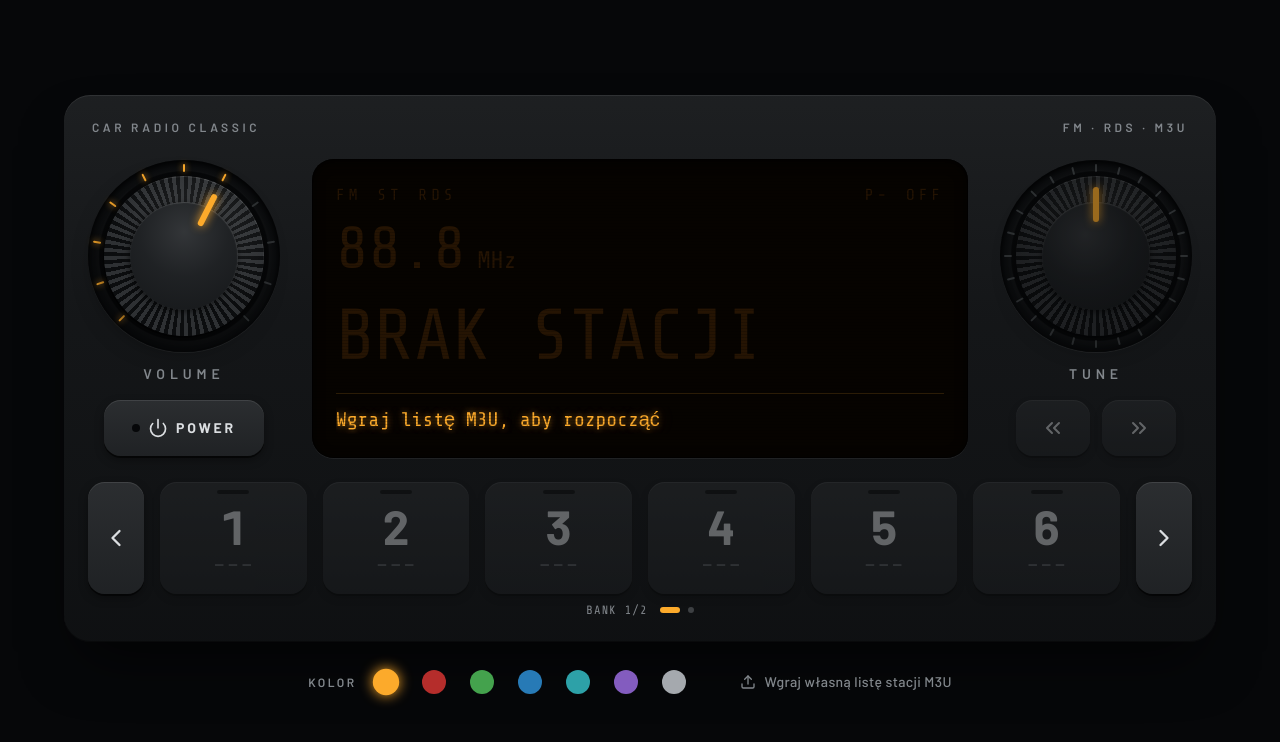
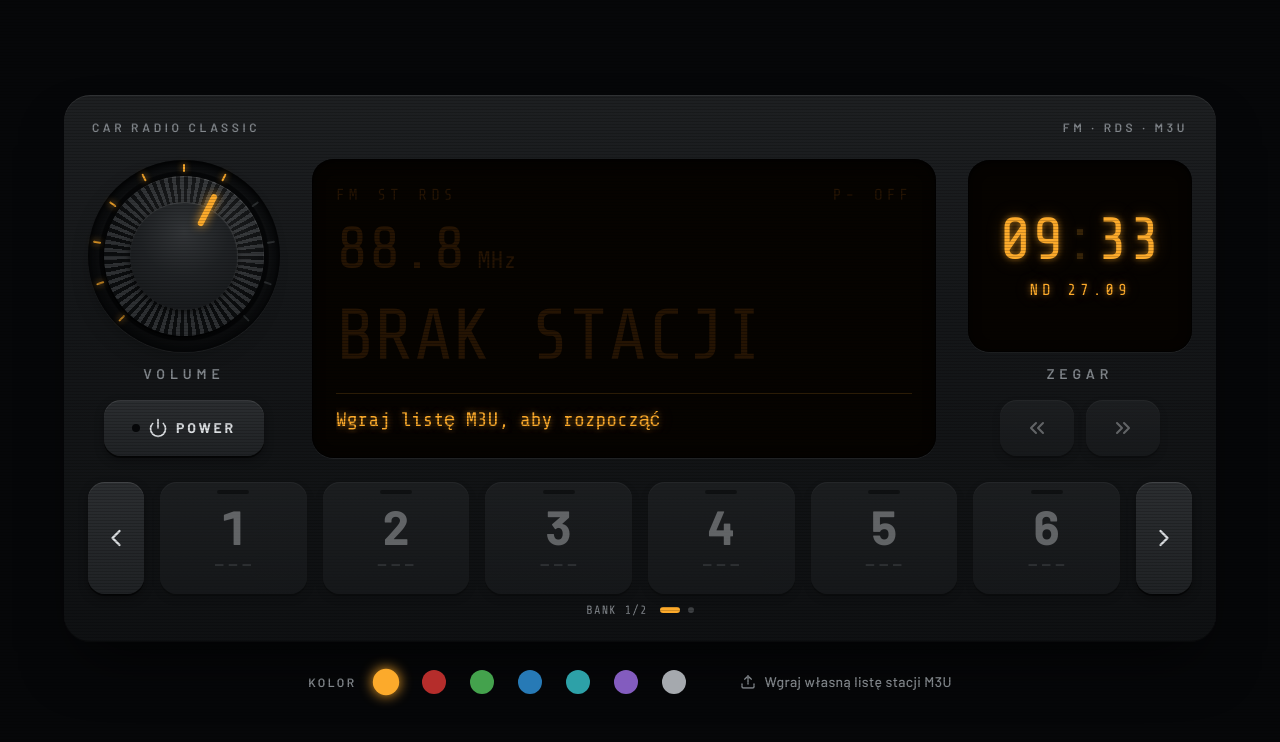
Before and after one commit to ravmen/car-radio-ravmen, a Next.js app: page / in a window 1280 px wide. Shown: the top 742 px of the page. Built offline with nearby package versions, Linux system fonts and the light colour scheme; no server answers.

Commit message:
feat: add DigitalClock component and replace RotaryKnob in CarRadio

```diff
--- a/components/radio/car-radio.tsx
+++ b/components/radio/car-radio.tsx
@@ -4,6 +4,7 @@ import { ChevronsLeft, ChevronsRight, Power } from 'lucide-react'
 import { useCallback, useEffect, useMemo, useRef, useState } from 'react'
 import { PlaylistLoader } from '@/components/radio/playlist-loader'
 import { ColorPicker } from '@/components/radio/color-picker'
+import { DigitalClock } from '@/components/radio/digital-clock'
 import { PresetButtons, PRESETS_PER_BANK } from '@/components/radio/preset-buttons'
 import { RadioDisplay } from '@/components/radio/radio-display'
 import { RotaryKnob } from '@/components/radio/rotary-knob'
@@ -275,14 +276,7 @@ export function CarRadio() {
           />
 
           <div className="flex flex-col items-center gap-4 short:gap-2">
-            <RotaryKnob
-              mode="stepped"
-              label="Tune"
-              ariaLabel="Strojenie stacji"
-              valueText={currentStation ? `${currentStation.name}, stacja ${currentIndex + 1} z ${stations.length}` : 'Brak stacji'}
-              onStep={tune}
-              disabled={!hasStations}
-            />
+            <DigitalClock />
             <div className="flex w-full max-w-40 gap-3">
               <button
                 type="button"
--- /dev/null
+++ b/components/radio/digital-clock.tsx
@@ -0,0 +1,46 @@
+'use client'
+
+import { useEffect, useState } from 'react'
+import { cn } from '@/lib/utils'
+
+const WEEKDAYS = ['ND', 'PN', 'WT', 'ŚR', 'CZ', 'PT', 'SO']
+
+const pad = (value: number) => String(value).padStart(2, '0')
+
+export function DigitalClock({ className }: { className?: string }) {
+  const [now, setNow] = useState<Date | null>(null)
+
+  useEffect(() => {
+    setNow(new Date())
+    const timer = setInterval(() => setNow(new Date()), 1000)
+    return () => clearInterval(timer)
+  }, [])
+
+  const hours = now ? pad(now.getHours()) : '--'
+  const minutes = now ? pad(now.getMinutes()) : '--'
+  const colonVisible = now ? now.getSeconds() % 2 === 0 : true
+  const dateText = now ? `${WEEKDAYS[now.getDay()]} ${pad(now.getDate())}.${pad(now.getMonth() + 1)}` : '-- --.--'
+
+  return (
+    <div className={cn('flex flex-col items-center gap-3 short:gap-1.5', className)}>
+      <div
+        role="timer"
+        aria-live="off"
+        aria-label={now ? `Godzina ${hours}:${minutes}` : 'Zegar'}
+        className="lcd flex h-36 w-44 flex-col items-center justify-center gap-2 rounded-2xl font-mono sm:h-40 sm:w-48 lg:h-48 lg:w-56 short:h-28 short:w-36 short:gap-1"
+      >
+        <p className="lcd-glow flex items-baseline text-5xl leading-none tabular-nums sm:text-6xl short:text-4xl" aria-hidden="true">
+          <span>{hours}</span>
+          <span className={cn('transition-opacity', colonVisible ? 'opacity-100' : 'opacity-20')}>:</span>
+          <span>{minutes}</span>
+        </p>
+        <p className="lcd-glow text-sm tracking-[0.25em] sm:text-base short:text-xs" aria-hidden="true">
+          {dateText}
+        </p>
+      </div>
+      <span className="text-sm font-semibold uppercase tracking-[0.35em] text-muted-foreground short:text-xs">
+        Zegar
+      </span>
+    </div>
+  )
+}
```
